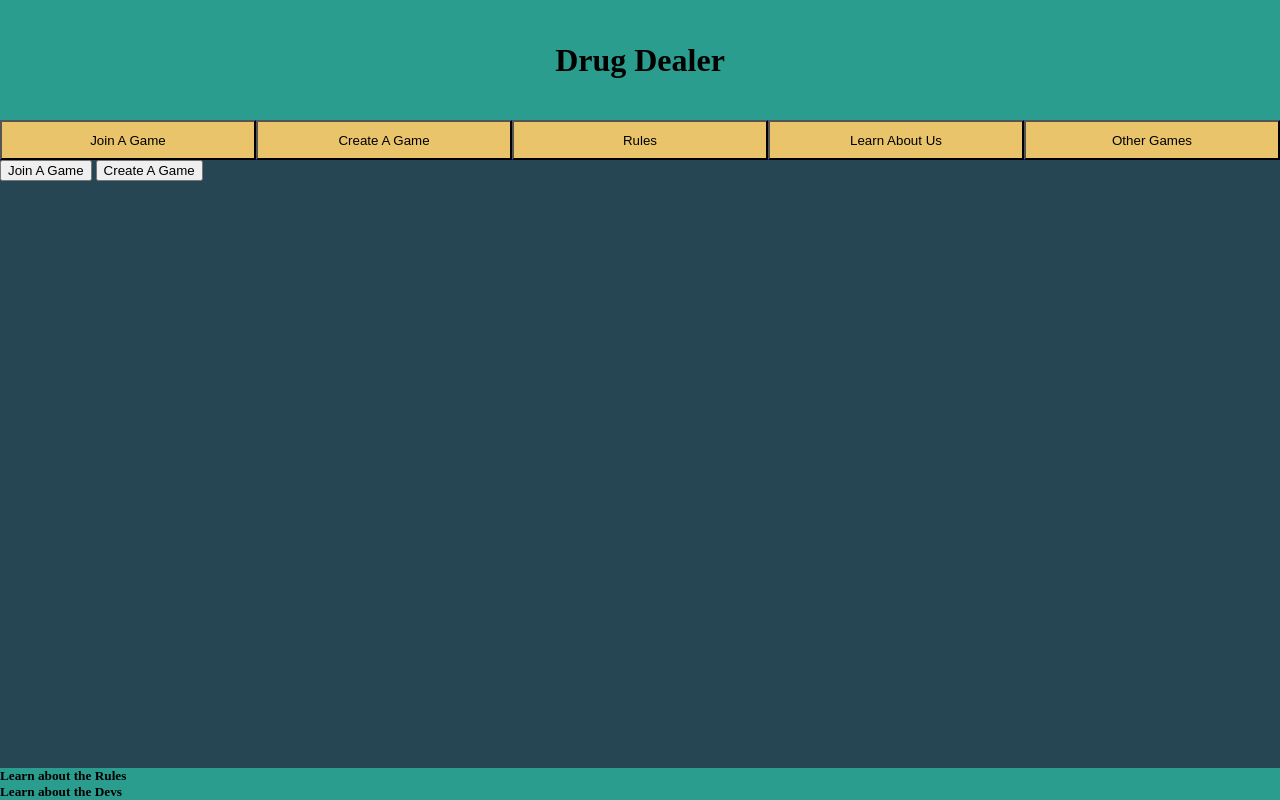
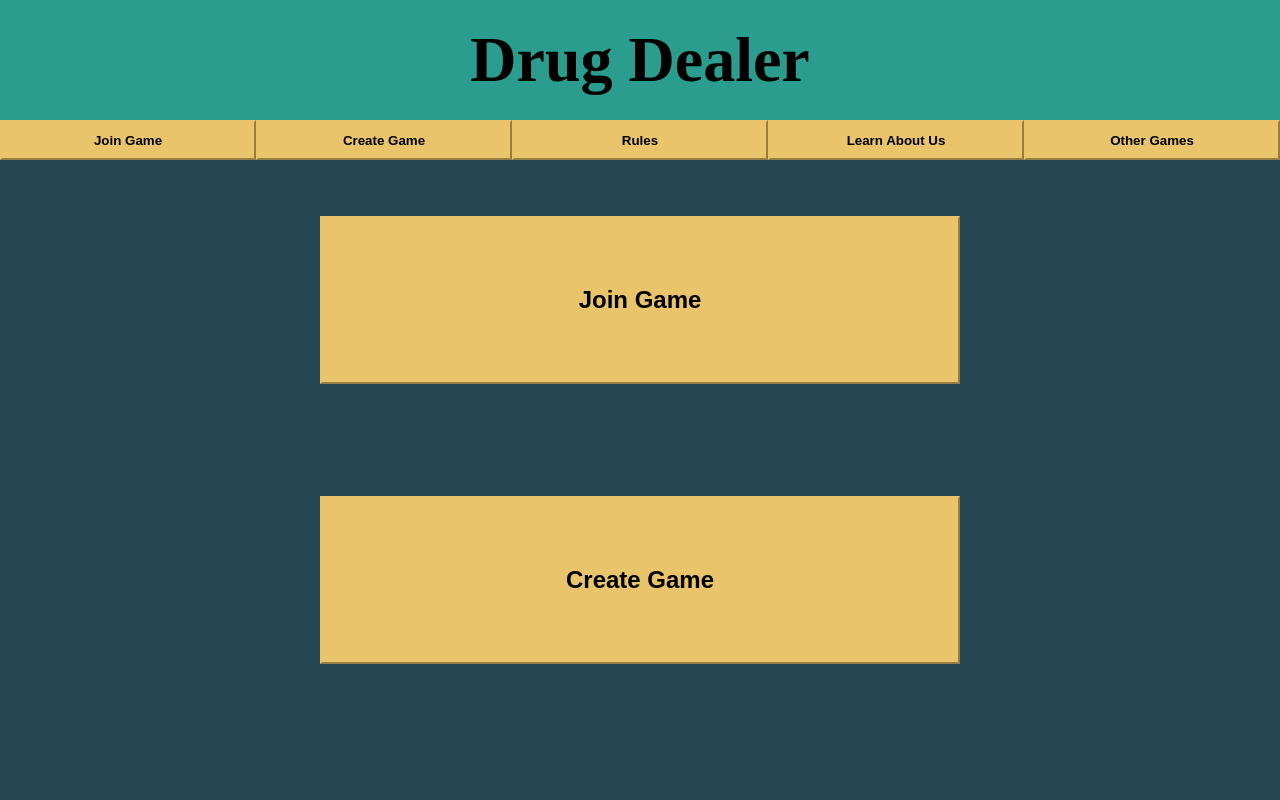
Before and after one commit to bissot/drugDealer, a Django app: page / in a window 1280 px wide. Run offline with Django 3.2, Linux system fonts and the light colour scheme.

Commit message:
homescreen v2

```diff
--- a/DrugDealer/Home/static/css/DrugDealerHomePage.css
+++ b/DrugDealer/Home/static/css/DrugDealerHomePage.css
@@ -2,15 +2,38 @@
 	background: #e9c46a;
 	width: 20%;
 	height: 100%;
+	border-color: #e9c46a;
+	font-weight: bold;
 }
 
+.navButton:hover{
+	background: #e76f51;
+}
+
+.largeArticleButton{
+	background: #e9c46a;
+	border-color: #e9c46a;
+	width: 50%;
+	height: 30%;
+	font-weight: bold;
+	font-size: inherit;
+}
+
+.largeArticleButton:hover{
+	background: #e76f51;
+}
 
 article{
+	display: flex;
 	background: #264653;
 	position: fixed;
 	left: 0;
 	top: 20%;
+	height: 70%;
 	width: 100%;
+	justify-content: space-around;
+	align-items: center;
+	flex-direction: column;
 }
 header,footer{
 	background: #2a9d8f;
@@ -32,7 +55,7 @@ header{
 	width: 100%;
 	justify-content: center;
 	align-items: center;
-
+	font-size: 200%;
 }
 
 nav{
@@ -45,6 +68,7 @@ nav{
 	display: flex;
 	align-items: center;
 }
+
 
 footer{
 	position: fixed;
--- a/DrugDealer/Home/templates/DrugDealerHomePage.html
+++ b/DrugDealer/Home/templates/DrugDealerHomePage.html
@@ -19,23 +19,16 @@
 </header>
 
 <nav>
-	<button class="navButton" href=""> Join A Game</button>
-	<button class="navButton" href=""> Create A Game</button>
+	<button class="navButton" href=""> Join Game</button>
+	<button class="navButton" href=""> Create Game</button>
 	<button class="navButton" href=""> Rules</button>
 	<button class="navButton" href=""> Learn About Us</button>
 	<button class="navButton" href=""> Other Games</button>
 </nav>
 
 <article>
-	<span>
-		<button class="largeArticleButton" href="">Join A Game</button>
-		<button class="largeArticleButton" href="">Create A Game</button>
-	</span>
+		<button class="largeArticleButton" href=""><h1>Join Game</h1></button>
+		<button class="largeArticleButton" href=""><h1>Create Game</h1></button>
 </article>
 
-<footer>
-	<h5 class="footerLink">Learn about the Rules</h5>
-	<h5 class="footerLink">Learn about the Devs</h5>
-</footer>
-
 </html>
```
